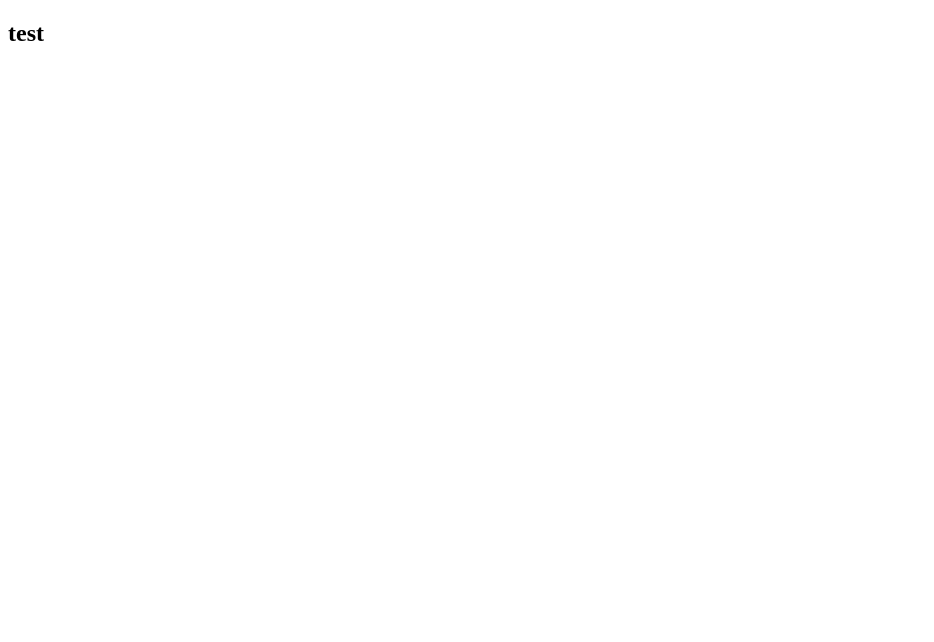
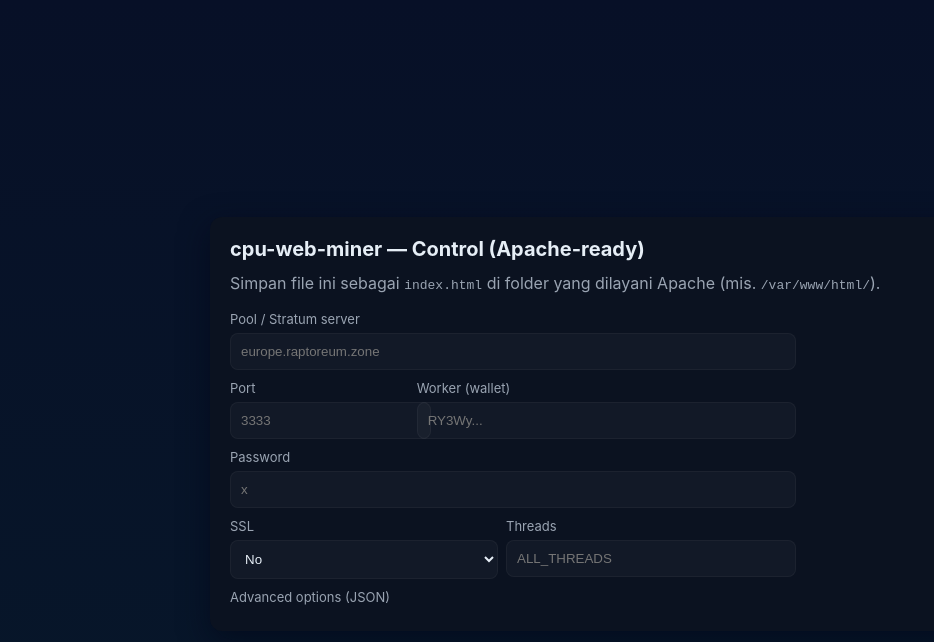
Before and after one commit to DOT-SUNDA/dotdx, a plain HTML site: page index.html in a window 1280 px wide. Shown: the whole page, without its empty margins (0-934 px from the left). Drawn offline with Linux system fonts and the light colour scheme.

Commit message:
Update index.html

```diff
--- a/index.html
+++ b/index.html
@@ -1,29 +1,68 @@
-<!DOCTYPE html>
-<html>
+<!doctype html>
+<html lang="id">
+<head>
+  <meta charset="utf-8" />
+  <meta name="viewport" content="width=device-width,initial-scale=1" />
+  <title>cpu-web-miner — Control</title>
+  <style>
+    :root{--bg:#0f1724;--card:#0b1220;--muted:#9aa4b2;--accent:#7c3aed;--glass:rgba(255,255,255,0.03)}
+    html,body{height:100%;margin:0;font-family:Inter,ui-sans-serif,system-ui,Segoe UI,Roboto,'Helvetica Neue',Arial}
+    body{background:linear-gradient(180deg,#071027 0%, #07172a 100%);color:#e6eef6;display:flex;align-items:center;justify-content:center;padding:24px}
+    .card{width:100%;max-width:820px;background:var(--card);border-radius:12px;padding:20px;box-shadow:0 10px 30px rgba(2,6,23,0.6);backdrop-filter:blur(6px)}
+    h1{margin:0 0 12px;font-size:20px}
+    p.muted{color:var(--muted);margin:0 0 18px}
+    .grid{display:grid;grid-template-columns:1fr 260px;gap:16px}
+    label{display:block;font-size:13px;margin-bottom:6px;color:var(--muted)}
+    input[type=text], input[type=number], select{width:100%;padding:10px;border-radius:8px;border:1px solid rgba(255,255,255,0.04);background:var(--glass);color:inherit}
+    .controls{display:flex;gap:8px;margin-top:12px}
+    button{padding:10px 14px;border-radius:10px;border:0;font-weight:600;cursor:pointer}
+    .btn-primary{background:linear-gradient(90deg,var(--accent),#5b21b6);color:white}
+    .btn-ghost{background:transparent;border:1px solid rgba(255,255,255,0.06);color:var(--muted)}
+    .status{padding:12px;border-radius:8px;background:rgba(255,255,255,0.02);font-size:14px}
+    .stats{display:flex;gap:12px;margin-top:10px}
+    .stat{flex:1;padding:10px;border-radius:8px;background:rgba(255,255,255,0.01);text-align:center}
+    .small{font-size:12px;color:var(--muted)}
+    footer{margin-top:16px;font-size:12px;color:var(--muted);text-align:right}
+    @media(max-width:800px){.grid{grid-template-columns:1fr;}.card{padding:16px}}
+  </style>
+</head>
 <body>
+  <div class="card">
+    <h1>cpu-web-miner — Control (Apache-ready)</h1>
+    <p class="muted">Simpan file ini sebagai <code>index.html</code> di folder yang dilayani Apache (mis. <code>/var/www/html/</code>).</p>
 
-<h2>test</h2>
+    <div class="grid">
+      <div>
+        <label>Pool / Stratum server</label>
+        <input id="server" type="text" placeholder="europe.raptoreum.zone" />
 
-<script type="module">
-import * as cpuWebMiner from 'https://esm.run/@marco_ciaramella/cpu-web-miner';
+        <div style="display:flex;gap:8px;margin-top:10px">
+          <div style="flex:1">
+            <label>Port</label>
+            <input id="port" type="number" placeholder="3333" />
+          </div>
+          <div style="flex:2">
+            <label>Worker (wallet)</label>
+            <input id="worker" type="text" placeholder="RY3Wy..." />
+          </div>
+        </div>
 
-const stratum = {
-    server: "europe.raptoreum.zone",
-    port: 3333,
-    worker: "RY3WyocxKLRPFGKkUX8jvRyyRKBJaugFd5",
-    password: "x",
-    ssl: false // true when pool uses SSL, false otherwise
-}
+        <label style="margin-top:10px">Password</label>
+        <input id="password" type="text" placeholder="x" />
 
-cpuWebMiner.start(
-    cpuWebMiner.ghostrider,
-    stratum,
-    null,
-    cpuWebMiner.ALL_THREADS,
-    work => console.log(work),
-    hashrate => console.log(hashrate),
-    error => console.log(error));
-</script>
+        <div style="display:flex;gap:8px;margin-top:10px">
+          <div style="flex:1">
+            <label>SSL</label>
+            <select id="ssl">
+              <option value="false">No</option>
+              <option value="true">Yes</option>
+            </select>
+          </div>
+          <div style="flex:1">
+            <label>Threads</label>
+            <input id="threads" type="number" min="1" max="64" placeholder="ALL_THREADS" />
+          </div>
+        </div>
 
-</body>
-</html>
+        <label style="margin-top:10px">Advanced options (JSON)</label>
+        <input id="advanced" type="text" placeholder='{"algo":"ghostrider
```
